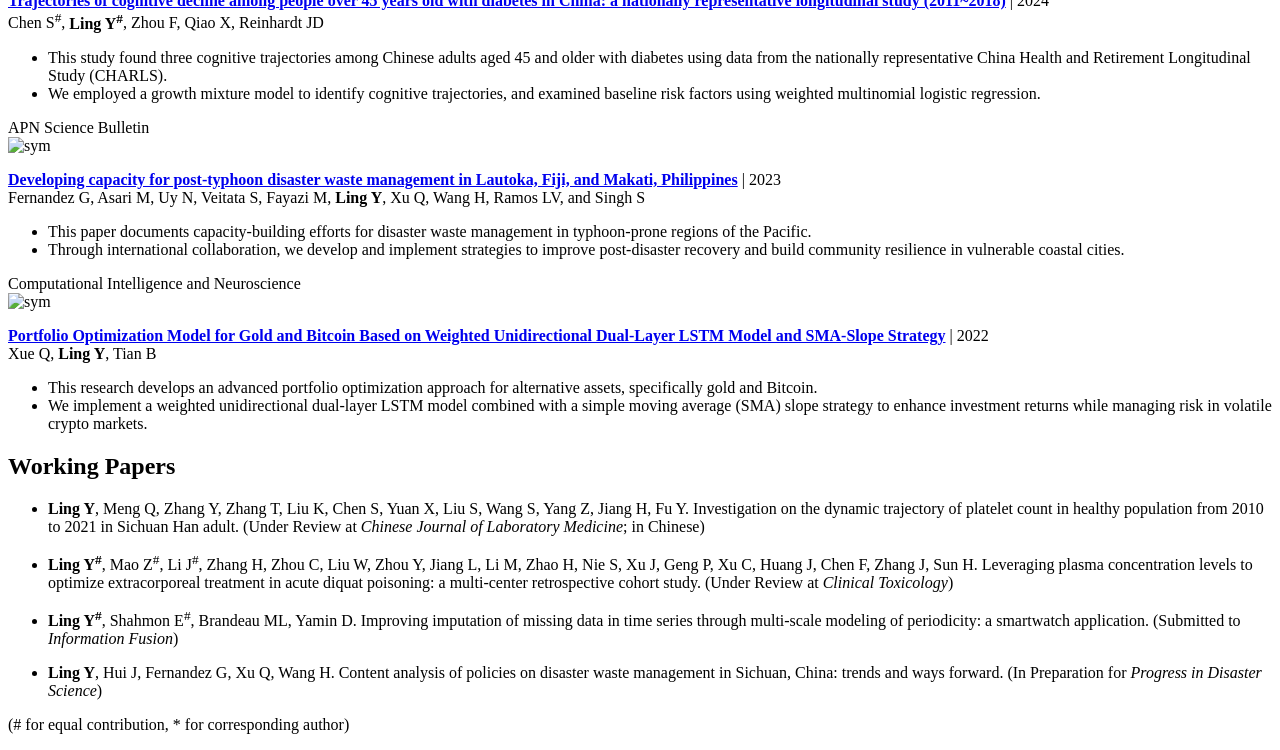
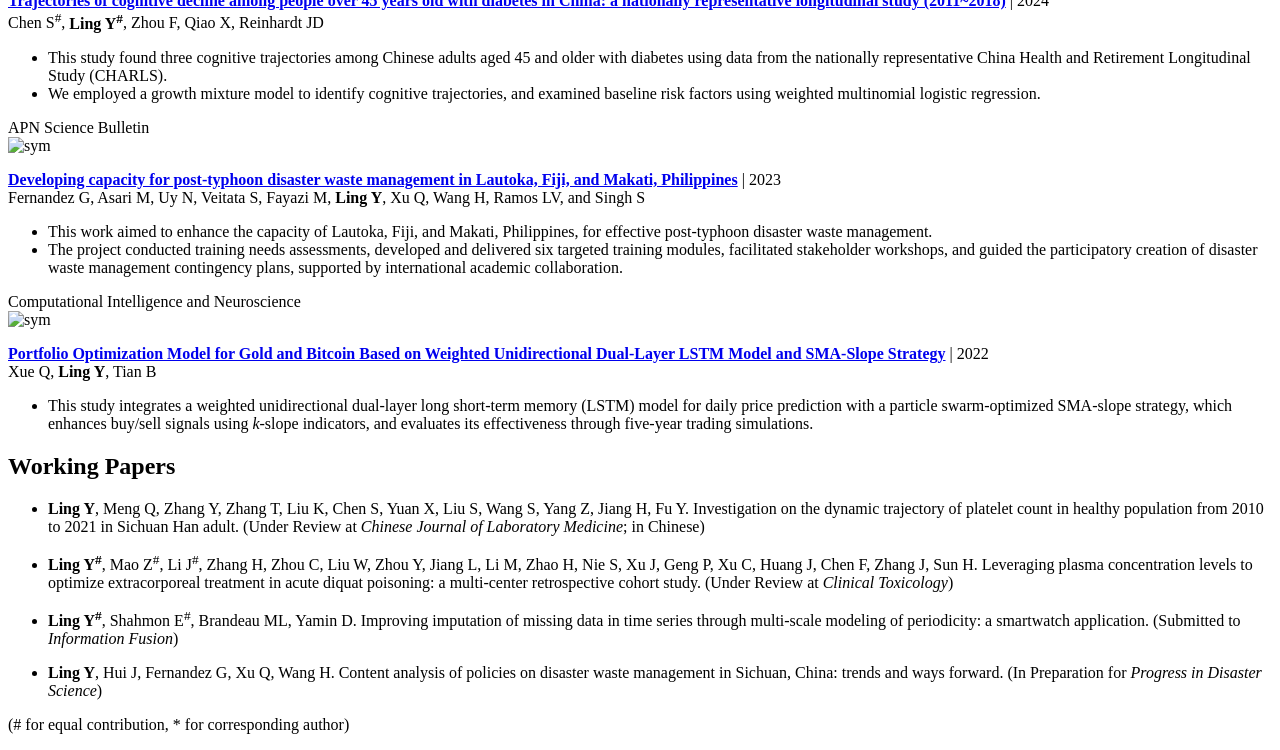
Before and after one commit to yuewei-ling/yuewei-ling.github.io, a Jekyll site: the page built from _pages/includes/pub.md, in a window 1280 px wide and 900 px high, scrolled down 4908 px, cut to the strip 150-900 px from the top of the window. Built offline with Jekyll 4.4.1, drawn with Linux system fonts in a browser that asks for light colours; our own code applies the rules of GitHub Pages for plain Markdown files.

Commit message:
Update pub.md

```diff
--- a/_pages/includes/pub.md
+++ b/_pages/includes/pub.md
@@ -62,8 +62,8 @@ Chen S<sup>#</sup>, **Ling Y<sup>#</sup>**, Zhou F, Qiao X, Reinhardt JD
 
 [**Developing capacity for post-typhoon disaster waste management in Lautoka, Fiji, and Makati, Philippines**](https://www.apn-gcr.org/bulletin/article/developing-capacity-for-post-typhoon-disaster-waste-management-in-lautoka-fiji-and-makati-philippines/) | 2023<br/>
 Fernandez G, Asari M, Uy N, Veitata S, Fayazi M, **Ling Y**, Xu Q, Wang H, Ramos LV, and Singh S
-- This paper documents capacity-building efforts for disaster waste management in typhoon-prone regions of the Pacific.
-- Through international collaboration, we develop and implement strategies to improve post-disaster recovery and build community resilience in vulnerable coastal cities.
+- This work aimed to enhance the capacity of Lautoka, Fiji, and Makati, Philippines, for effective post-typhoon disaster waste management.
+- The project conducted training needs assessments, developed and delivered six targeted training modules, facilitated stakeholder workshops, and guided the participatory creation of disaster waste management contingency plans, supported by international academic collaboration.
 </div>
 </div>
 
@@ -72,8 +72,7 @@ Fernandez G, Asari M, Uy N, Veitata S, Fayazi M, **Ling Y**, Xu Q, Wang H, Ramos
 
 [**Portfolio Optimization Model for Gold and Bitcoin Based on Weighted Unidirectional Dual-Layer LSTM Model and SMA-Slope Strategy**](https://www.hindawi.com/journals/cin/2022/1869897) | 2022<br/>
 Xue Q, **Ling Y**, Tian B
-- This research develops an advanced portfolio optimization approach for alternative assets, specifically gold and Bitcoin.
-- We implement a weighted unidirectional dual-layer LSTM model combined with a simple moving average (SMA) slope strategy to enhance investment returns while managing risk in volatile crypto markets.
+- This study integrates a weighted unidirectional dual-layer long short-term memory (LSTM) model for daily price prediction with a particle swarm-optimized SMA-slope strategy, which enhances buy/sell signals using *k*-slope indicators, and evaluates its effectiveness through five-year trading simulations.
 </div>
 </div>
 
```
